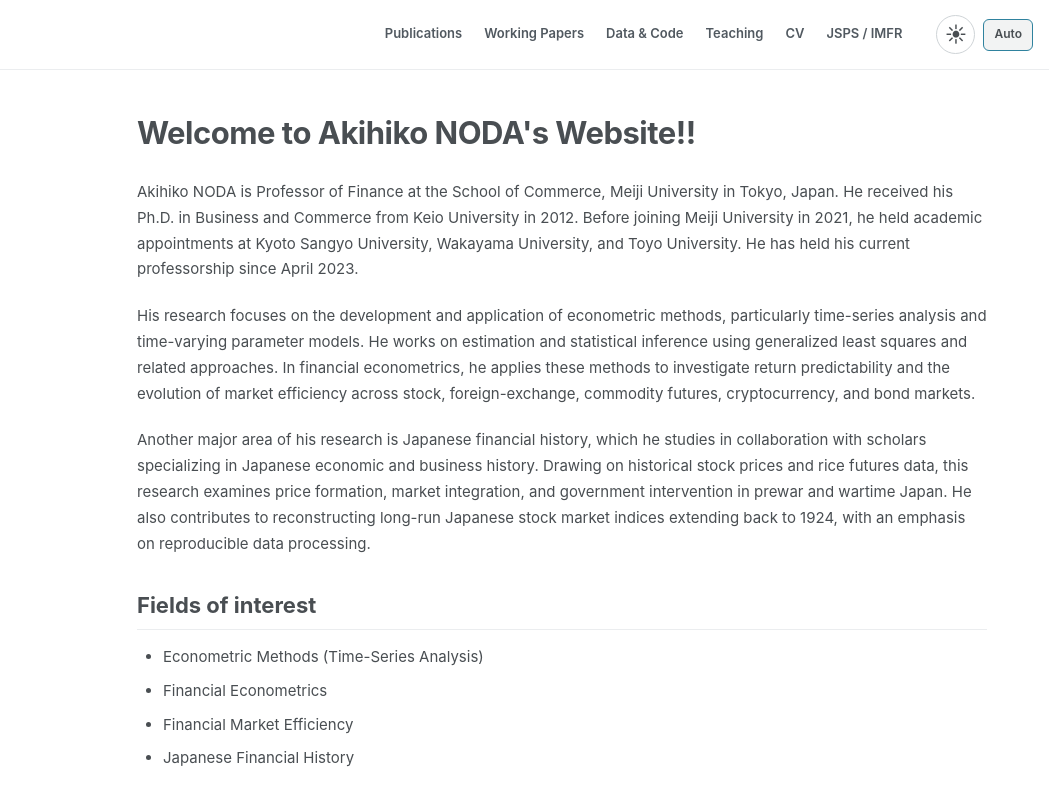
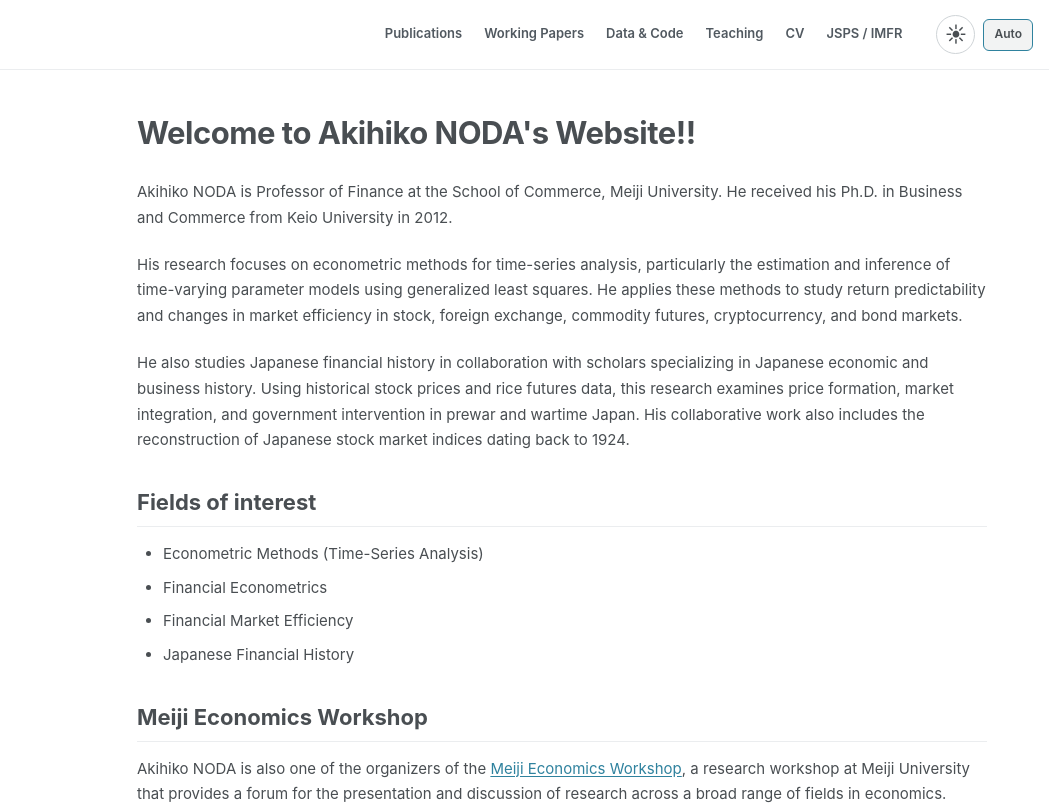
Before and after one commit to akihiko-noda/akihiko-noda.github.io, a plain HTML site: page index.html in a window 1280 px wide. Shown: the top 803 px of the page, 231-1280 px from the left. Drawn offline with Linux system fonts and the light colour scheme.

Commit message:
Update public homepage with concise academic biography

```diff
--- a/index.html
+++ b/index.html
@@ -42,9 +42,9 @@
 <main id="content" class="main-content">
 <h1>Welcome to Akihiko NODA&#x27;s Website!!</h1>
 
-<div class="page-body"><p>Akihiko NODA is Professor of Finance at the School of Commerce, Meiji University in Tokyo, Japan. He received his Ph.D. in Business and Commerce from Keio University in 2012. Before joining Meiji University in 2021, he held academic appointments at Kyoto Sangyo University, Wakayama University, and Toyo University. He has held his current professorship since April 2023.</p>
-<p>His research focuses on the development and application of econometric methods, particularly time-series analysis and time-varying parameter models. He works on estimation and statistical inference using generalized least squares and related approaches. In financial econometrics, he applies these methods to investigate return predictability and the evolution of market efficiency across stock, foreign-exchange, commodity futures, cryptocurrency, and bond markets.</p>
-<p>Another major area of his research is Japanese financial history, which he studies in collaboration with scholars specializing in Japanese economic and business history. Drawing on historical stock prices and rice futures data, this research examines price formation, market integration, and government intervention in prewar and wartime Japan. He also contributes to reconstructing long-run Japanese stock market indices extending back to 1924, with an emphasis on reproducible data processing.</p>
+<div class="page-body"><p>Akihiko NODA is Professor of Finance at the School of Commerce, Meiji University. He received his Ph.D. in Business and Commerce from Keio University in 2012.</p>
+<p>His research focuses on econometric methods for time-series analysis, particularly the estimation and inference of time-varying parameter models using generalized least squares. He applies these methods to study return predictability and changes in market efficiency in stock, foreign exchange, commodity futures, cryptocurrency, and bond markets.</p>
+<p>He also studies Japanese financial history in collaboration with scholars specializing in Japanese economic and business history. Using historical stock prices and rice futures data, this research examines price formation, market integration, and government intervention in prewar and wartime Japan. His collaborative work also includes the reconstruction of Japanese stock market indices dating back to 1924.</p>
 <h2>Fields of interest</h2>
 <ul>
 <li>Econometric Methods (Time-Series Analysis)</li>
```
